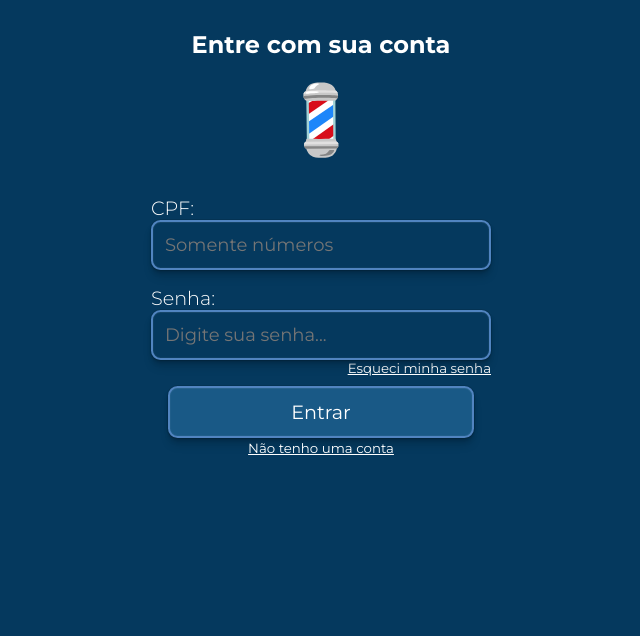
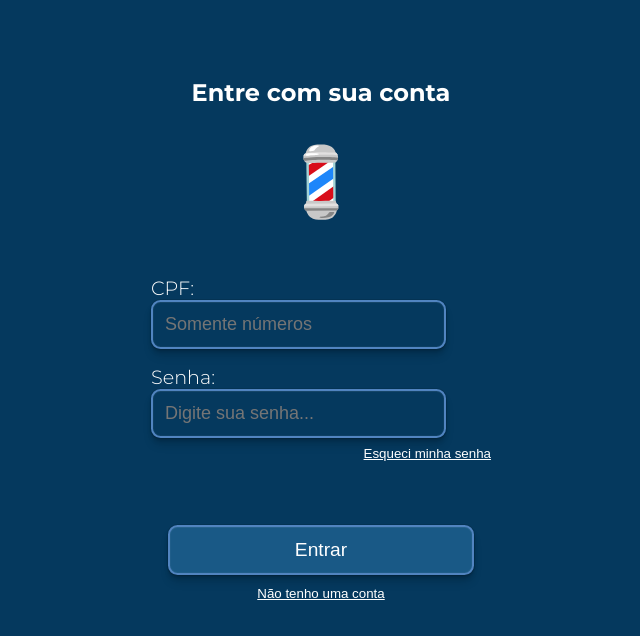
Before and after one commit to Ianalas/AgendamentoBarbearia, a website built with Vite: page frontend/src/pages/Login/login.html in a window 1280 px wide. Shown: the whole page, without its empty margins (319-959 px from the left). Built offline with nearby package versions, Linux system fonts and the light colour scheme.

Commit message:
page login

```diff
--- a/frontend/src/pages/Home/index.css
+++ b/frontend/src/pages/Home/index.css
@@ -27,7 +27,7 @@ body {
 
 h1 {
   font-size: 1.5rem;
-  margin-top: 5rem;
+  margin-top: 2rem;
   margin-bottom: 1rem;
   color: #ffffff;
 }
@@ -35,13 +35,13 @@ h1 {
 img {
   max-width: 80%;
   height: auto;
-  margin-top: 3rem;
+  margin-top: 2rem;
   margin-bottom: 3rem;
 }
 
 p {
   font-size: 1rem;
-  margin-bottom: 5rem;
+  margin-bottom: 3rem;
   color: #ffffff;
 }
 
@@ -52,7 +52,7 @@ p {
   border: 2px solid #5184C0;
   border-radius: 0.6rem;
   padding: 12px 24px;
-  margin-top: 2rem;
+  margin-top: 3rem;
   margin-bottom: 1rem;
   font-size: 1.2rem;
   box-shadow: 0px 8px 8px rgba(0, 0, 0, 0.1), 0px 4px 4px rgba(0, 0, 0, 0.1), 0px 2px 2px rgba(0, 0, 0, 0.1), 0px 0px 0px 1px rgba(0, 0, 0, 0.1), inset 0px 0px 0px 1px rgba(255, 255, 255, 0.03), inset 0px 1px 0px rgba(255, 255, 255, 0.03);
@@ -67,7 +67,7 @@ p {
   border-radius: 0.6rem;
   padding: 12px 24px;
   margin-top: 1rem;
-  margin-bottom: 3rem;
+  margin-bottom: 2rem;
   font-size: 1.2rem;
   box-shadow: 0px 8px 8px rgba(0, 0, 0, 0.1), 0px 4px 4px rgba(0, 0, 0, 0.1), 0px 2px 2px rgba(0, 0, 0, 0.1), 0px 0px 0px 1px rgba(0, 0, 0, 0.1), inset 0px 0px 0px 1px rgba(255, 255, 255, 0.03), inset 0px 1px 0px rgba(255, 255, 255, 0.03);
   cursor: pointer;
--- a/frontend/src/pages/Login/login.css
+++ b/frontend/src/pages/Login/login.css
@@ -2,6 +2,9 @@
   margin: 0;
   padding: 0;
   box-sizing: border-box;
+}
+
+html, body {
   font-family: 'Montserrat', sans-serif;
   height: auto;
 }
@@ -10,7 +13,7 @@ body {
   background-color: #05395E;
   display: flex;
   justify-content: center;
-  align-content: center;
+  align-items: center;
 }
 
 .tela-login {
@@ -24,12 +27,14 @@ body {
 h1 {
   font-size: 24px;
   color: #ffffff;
-  margin-bottom: 20px;
+  margin-top: 3rem;
+  margin-bottom: 2rem;
 }
 
 img {
   max-width: 80px;
-  margin-top: 1px;
+  margin-top: 3px;
+  margin-bottom: 2px;
   height: auto;
 }
 
@@ -37,8 +42,9 @@ img {
   display: flex;
   flex-direction: column;
   gap: 1rem;
-  margin-top: 2rem;
-  width: 340px;
+  margin-top: 3rem;
+  margin-bottom: 0.5rem;
+  width: 295px;
 }
 
 .input-box {
@@ -82,7 +88,8 @@ input {
   cursor: pointer;
   transition: .3s ease-in-out;
   width: 90%;
-  margin-top: 10px;
+  margin-top: 4rem;
+  margin-bottom: 0.5rem;
 }
 
 .button-ent:hover {
```
